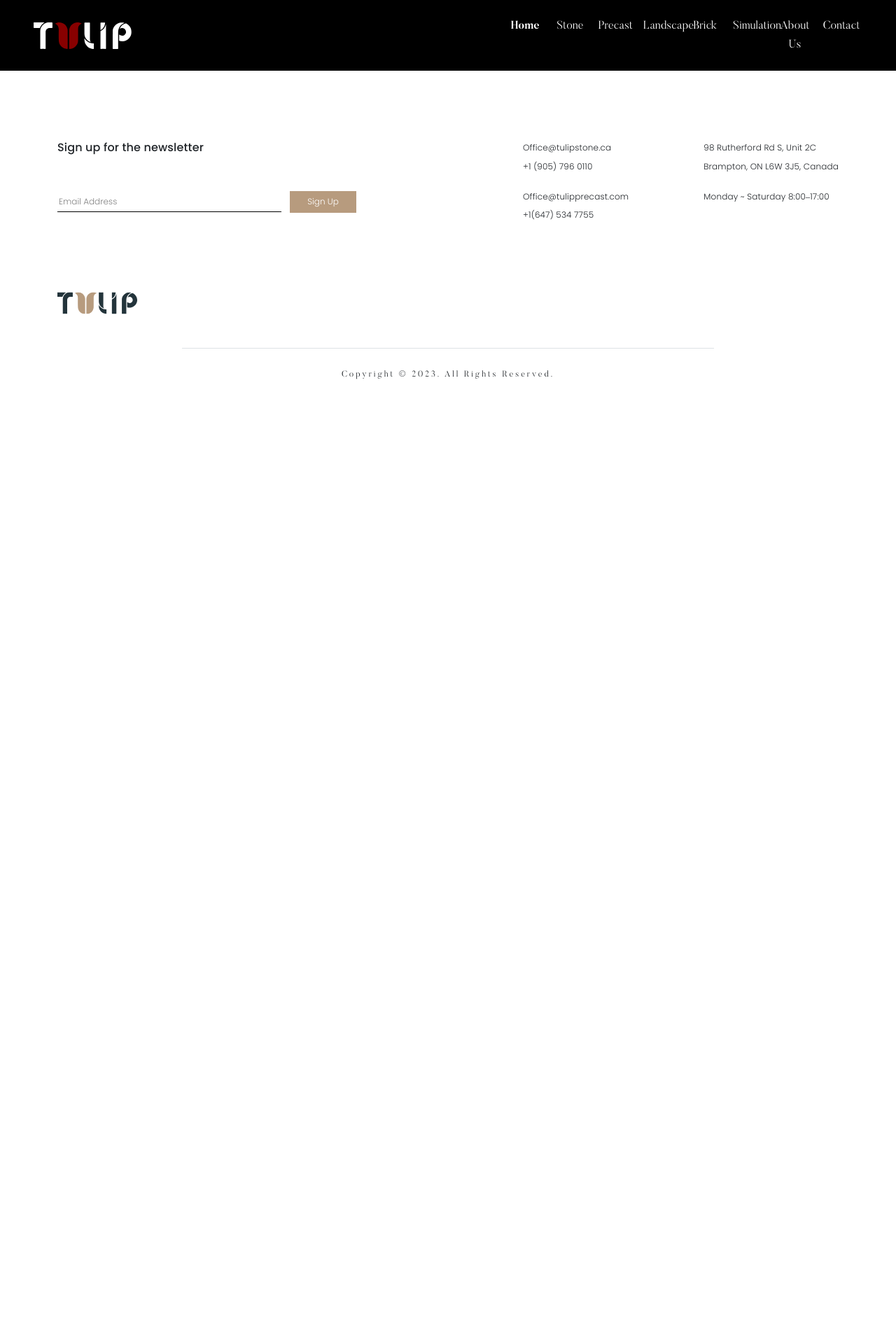
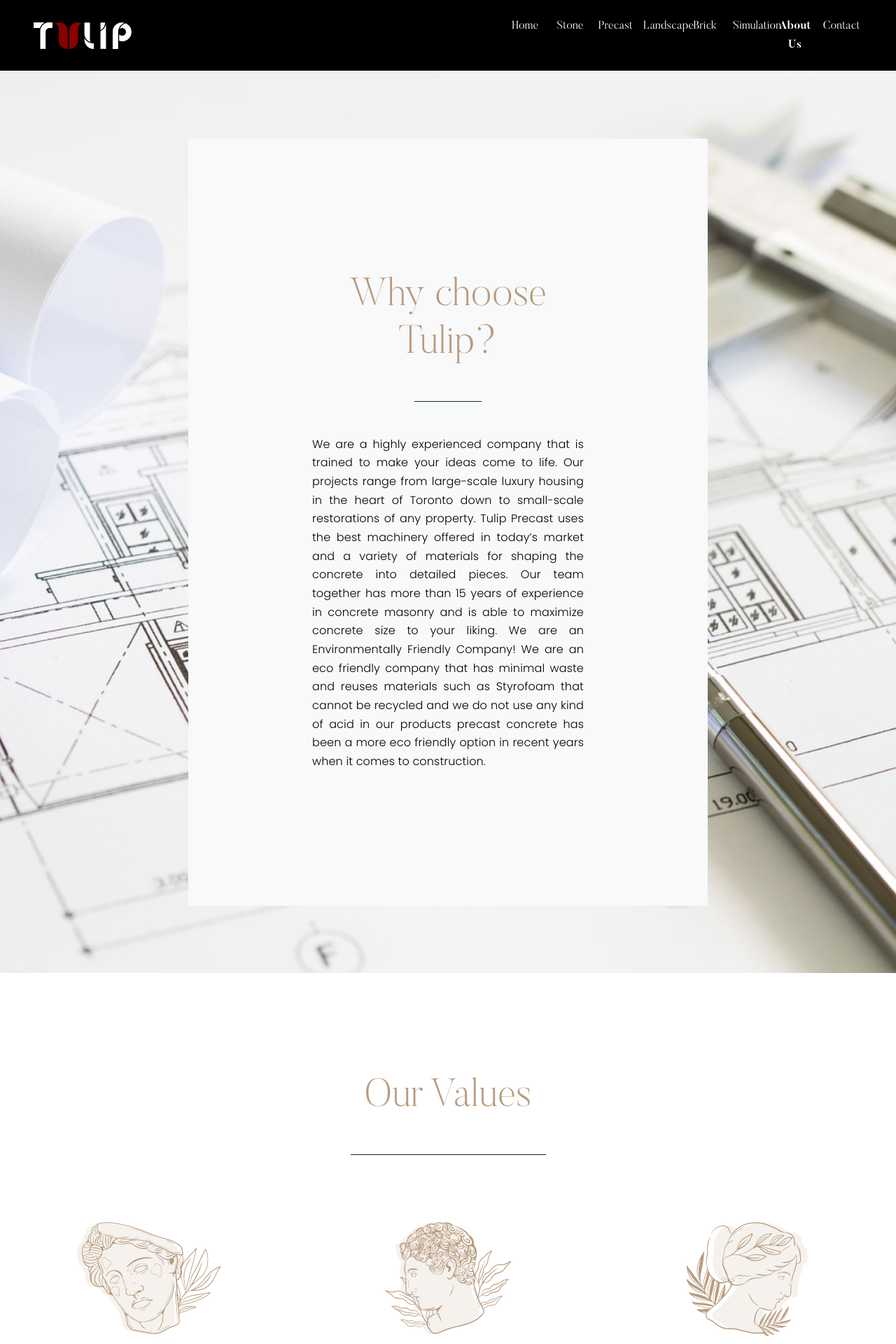
Before and after one commit to sepehrsohrabii/Tulip, a Django app: page /about-us/ in a window 1280 px wide. Shown: the top 1920 px of the page at 70% size. Before the commit the page ends 542 px from the top, so only its background shows below. Run offline with Django 4.2, Linux system fonts and the light colour scheme; some libraries are stand-ins or nearby versions; some web fonts are replaced.

Commit message:
frontend completed

```diff
--- /dev/null
+++ b/Tulip/context_processors.py
@@ -0,0 +1,18 @@
+from emailMarketing.forms import SubscriptionForm
+from emailMarketing.models import Subscription
+
+
+def global_parameters(request):
+    subscription_form = SubscriptionForm(
+        request.POST, auto_id=True)
+    subscription = []
+    if subscription_form.is_valid():
+        subscription_save = Subscription()
+        subscription_form = SubscriptionForm(
+            request.POST, instance=subscription_save, auto_id=True)
+        subscription = subscription_form.save(commit=False)
+        subscription.save()
+    context = {
+        'subscription_form': subscription_form,
+    }
+    return context
--- a/Tulip/settings.py
+++ b/Tulip/settings.py
@@ -1,5 +1,5 @@
+import os
 from pathlib import Path
-import os
 
 BASE_DIR = Path(__file__).resolve().parent.parent
 
@@ -47,6 +47,7 @@ TEMPLATES = [
                 'django.template.context_processors.request',
                 'django.contrib.auth.context_processors.auth',
                 'django.contrib.messages.context_processors.messages',
+                'Tulip.context_processors.global_parameters'
             ],
         },
     },
--- a/emailMarketing/forms.py
+++ b/emailMarketing/forms.py
@@ -38,8 +38,13 @@ class SubscriptionForm(ModelForm):
         model = Subscription
         fields = ('email',)
         widgets = {
-            'email': forms.TextInput(attrs={'placeholder': 'Enter your email here'}),
+            'email': forms.TextInput(attrs={'placeholder': 'Email address'}),
         }
         labels = {
             'email': ('Email address'),
         }
+
+    def __init__(self, *args, **kwargs):
+        super(SubscriptionForm, self).__init__(*args, **kwargs)
+        for visible in self.visible_fields():
+            visible.field.widget.attrs['class'] = 'input-1'
--- a/emailMarketing/views.py
+++ b/emailMarketing/views.py
@@ -5,16 +5,14 @@ from emailMarketing.models import ContactFormModel
 
 
 def contact_page(request):
-    form = ContactForm(
-        request.POST, auto_id=True)
+    form = ContactForm(request.POST, auto_id=True)
 
     contact = []
 
     if request.method == 'POST':
         if form.is_valid():
             contact_save = ContactFormModel()
-            form = ContactForm(
-                request.POST, instance=contact_save, auto_id=True)
+            form = ContactForm(request.POST, instance=contact_save, auto_id=True)
             contact = form.save(commit=False)
             contact.save()
     else:
--- a/frontend/static/css/style.css
+++ b/frontend/static/css/style.css
@@ -70,6 +70,7 @@ body {
   --primary-color: #b79b7e;
   --secondary-color: #FFF6EC;
   --bg-color: #E9E1D8;
+  --gray: #808080;
 
 }
 @media (max-width: 768px) {
@@ -195,6 +196,9 @@ a.active {
 }
 .text-color-primary {
   color: var(--primary-color);
+}
+.text-color-gray {
+	color: var(--gray);
 }
 .bg-color-primary {
   background-color: var(--primary-color) !important;
--- a/frontend/templates/about_us.html
+++ b/frontend/templates/about_us.html
@@ -2,7 +2,68 @@
 {% load static %}
 {% block title %}About us{% endblock %}
 {% block main %}
-
+<!-- First Section -->
+<div class="container-fluid bg-img-cover p-5" style="background-image: url({% static 'img/about-bg-img.jpg' %})">
+	<div class="row p-5 justify-content-center">
+		<div class="col-8 p-5 text-bg-light d-flex justify-content-center">
+			<div class="w-75 p-5 m-5 text-center">
+				<h2 class="text-color-primary my-5">Why choose Tulip?</h2>
+				<div class="border-1 border-bottom border-dark w-25 my-5 mx-auto"></div>
+				<p class="p1 fw-light my-5" align="justify">
+					We are a highly experienced company that is trained to make your ideas come to life. Our projects
+					range
+					from large-scale luxury housing in the heart of Toronto down to small-scale restorations of any
+					property.
+					Tulip Precast uses the best machinery offered in today’s market and a variety of materials for
+					shaping
+					the concrete into detailed pieces. Our team together has more than 15 years of experience in
+					concrete
+					masonry and is able to maximize concrete size to your liking. We are an Environmentally Friendly
+					Company!
+					We are an eco friendly company that has minimal waste and reuses materials such as Styrofoam that
+					cannot
+					be recycled and we do not use any kind of acid in our products
+					precast concrete has been a more eco friendly option in recent years when it comes to construction.
+				</p>
+			</div>
+		</div>
+	</div>
+</div>
+<!-- 3 items section -->
+<div class="container my-5 py-5">
+	<div class="row">
+		<div class="col text-center">
+			<h2 class="text-color-primary my-5">Our Values</h2>
+			<div class="border-1 border-bottom border-dark w-25 my-5 mx-auto"></div>
+		</div>
+	</div>
+	<div class="row justify-content-between my-5">
+		<div class="col-3 text-center">
+			<img src="{% static 'img/about-vector-1.png' %}">
+			<h3 class="my-5">Creative</h3>
+			<p class="p3 fw-light text-color-gray" align="justify">
+				Since its designers come from varied international backgrounds, it thrives on using its work to tell a
+				collective story showcasing its multi-cultural heritage, creative sensibilities and extensive expertise.
+			</p>
+		</div>
+		<div class="col-3 text-center">
+			<img src="{% static 'img/about-vector-2.png' %}">
+			<h3 class="my-5">Innovation</h3>
+			<p class="p3 fw-light text-color-gray" align="justify">
+				Design Determination is a dynamic group of New York City based designers who are passionate about
+				creating inspired interior spaces.
+			</p>
+		</div>
+		<div class="col-3 text-center">
+			<img src="{% static 'img/about-vector-3.png' %}">
+			<h3 class="my-5">Reliability</h3>
+			<p class="p3 fw-light text-color-gray" align="justify">
+				astern Star specializes in New York area luxury development. Its mission is to develop supremely
+				comfortable and contemporary residences in a natural environment.
+			</p>
+		</div>
+	</div>
+</div>
 {% endblock %}
 {% block script %}
 {% endblock %}
--- a/frontend/templates/main.html
+++ b/frontend/templates/main.html
@@ -45,7 +45,7 @@
     <header class="w-100 border-bottom border-1 border-white">
         <nav class="navbar navbar-expand-lg bg-body-tertiary bg-header py-md-3 px-5">
           <div class="container-fluid p-0">
-            <a class="navbar-brand" href="#">
+            <a class="navbar-brand" href="{% url 'home_page' %}">
               <img
                       src="{% static 'img/logo.svg' %}"
                       alt="Tulip Logo"
@@ -57,14 +57,14 @@
             </button>
             <div class="collapse navbar-collapse justify-content-end" id="navbarNavAltMarkup">
               <div class="navbar-nav w-75 justify-content-end">
-                <a class="col-md-1 text-md-center nav-link active" aria-current="page" href="#">Home</a>
-                <a class="col-md-1 text-md-center nav-link" href="#">Stone</a>
-                <a class="col-md-1 text-md-center nav-link" href="#">Precast</a>
-                <a class="col-md-1 text-md-center nav-link" href="#">Landscape</a>
-                <a class="col-md-1 text-md-center nav-link" href="#">Brick</a>
-                <a class="col-md-1 text-md-center nav-link" href="#">Simulation</a>
-                <a class="col-md-1 text-md-center nav-link" href="#">About Us</a>
-                <a class="col-md-1 text-md-center nav-link" href="#">Contact</a>
+                <a class="col-md-1 text-md-center nav-link{% if request.resolver_match.url_name == 'home_page' %} active{% endif %}" aria-current="page" href="{% url 'home_page' %}">Home</a>
+                <a class="col-md-1 text-md-center nav-link{% if request.resolver_match.url_name == '' %} active{% endif %}" href="#">Stone</a>
+                <a class="col-md-1 text-md-center nav-link{% if request.resolver_match.url_name == '' %} active{% endif %}" href="#">Precast</a>
+                <a class="col-md-1 text-md-center nav-link{% if request.resolver_match.url_name == '' %} active{% endif %}" href="#">Landscape</a>
+                <a class="col-md-1 text-md-center nav-link{% if request.resolver_match.url_name == '' %} active{% endif %}" href="#">Brick</a>
+                <a class="col-md-1 text-md-center nav-link{% if request.resolver_match.url_name == '' %} active{% endif %}" href="#">Simulation</a>
+                <a class="col-md-1 text-md-center nav-link{% if request.resolver_match.url_name == 'about_us' %} active{% endif %}" href="{% url 'about_us' %}">About Us</a>
+                <a class="col-md-1 text-md-center nav-link{% if request.resolver_match.url_name == 'contact_page' %} active{% endif %}" href="{% url 'contact_page' %}">Contact</a>
               </div>
             </div>
           </div>
@@ -78,9 +78,9 @@
             <p class="p1 fw-500 mb-5">
               Sign up for the newsletter
             </p>
-            <form>
+            <form method="post">
               {% csrf_token %}
-              <input class="input-1" type="email" name="newsletter_email" id="newsletter_email" placeholder="Email Address">
+              {{ subscription_form.email }}
               <button class="button-2 px-4 ms-2">Sign Up</button>
             </form>
           </div>
```
Also changed, not shown: frontend/static/img/about-bg-img.jpg (added), frontend/static/img/about-vector-1.png (added), frontend/static/img/about-vector-2.png (added), frontend/static/img/about-vector-3.png (added).
